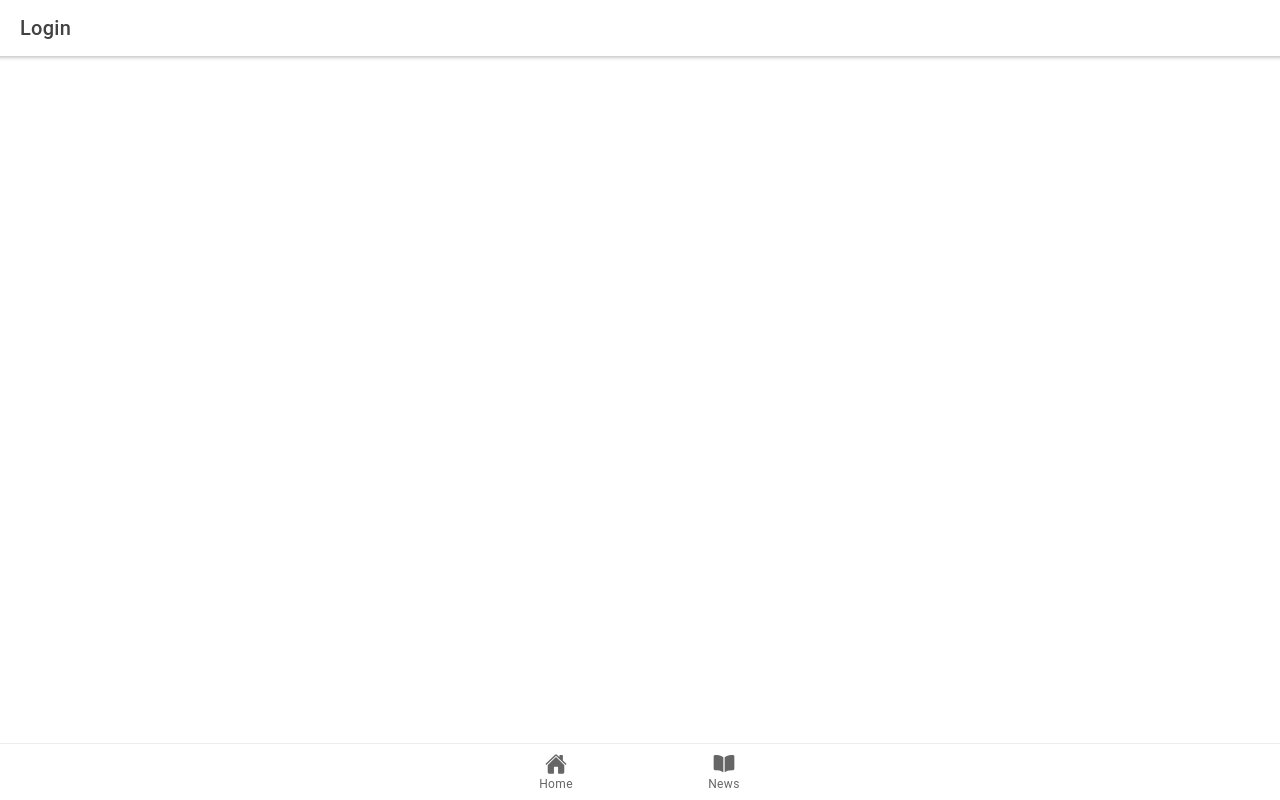
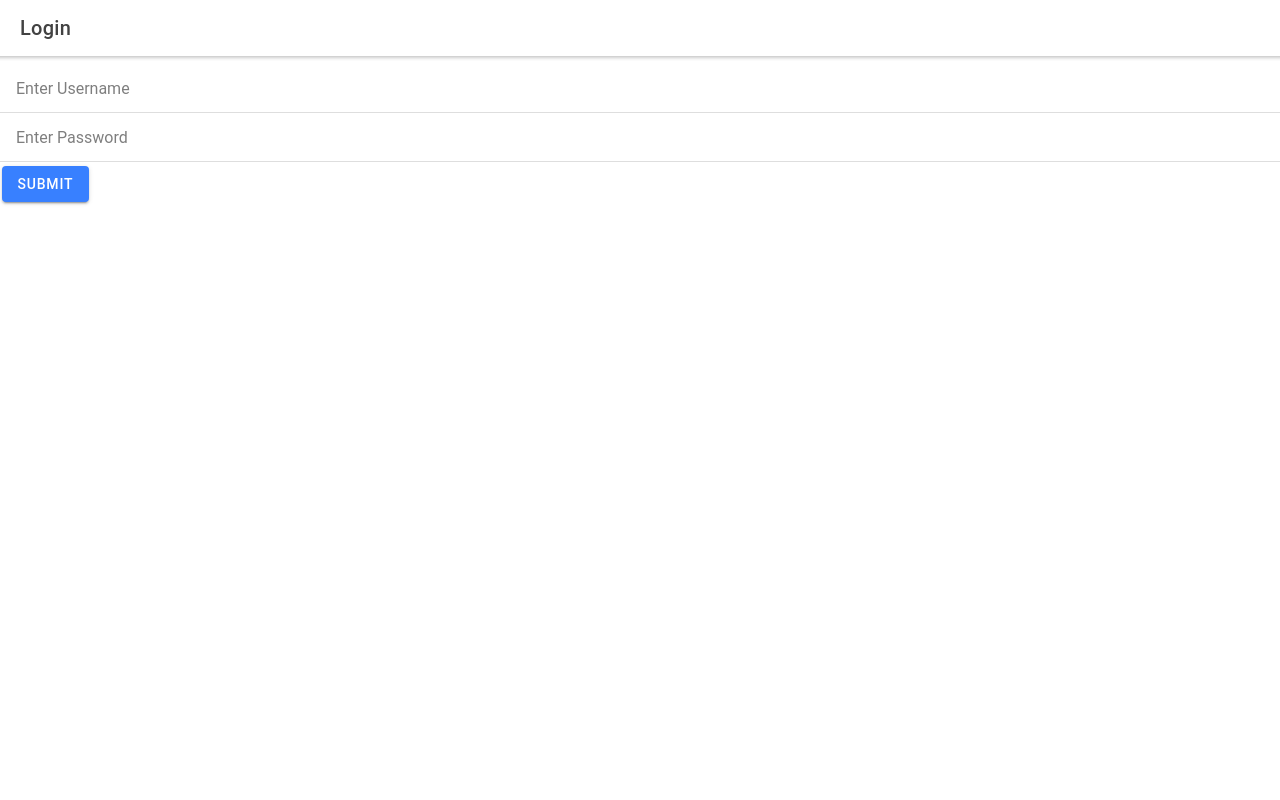
Before and after one commit to data-101/minFin, a React (Create React App) app: page /login in a window 1280 px wide. Built offline with nearby package versions, Linux system fonts and the light colour scheme; no server answers.

Commit message:
bug fixes

```diff
--- a/src/pages/Home.tsx
+++ b/src/pages/Home.tsx
@@ -42,7 +42,7 @@ const Home: React.FC = () => {
       <IonHeader>
         <IonToolbar>
           <IonTitle>MinFin</IonTitle>
-          {(useStore.getState().signedInVal === 'false')  && <IonButton slot='end' href='/login'>Sign-in</IonButton>}
+          {(useStore.getState().signedInVal === 'false' || useStore.getState().signedInVal === null)  && <IonButton slot='end' href='/login'>Sign-in</IonButton>}
           {(useStore.getState().signedInVal === 'true') && <IonButton slot='end' onClick={logout} >Log-out</IonButton>}
         </IonToolbar>
       </IonHeader>
--- a/src/pages/Login.tsx
+++ b/src/pages/Login.tsx
@@ -13,7 +13,6 @@ const Login: React.FC = () => {
   const {setSignedIn} = useStore();
   const [username, setUsername] = useState<string>();
   const [password, setPasword] = useState<string>();
-
 
   const login=()=>{
     signInWithEmailAndPassword(Auth, username!, password!)
@@ -38,7 +37,7 @@ const Login: React.FC = () => {
         </IonToolbar>
       </IonHeader>
       <IonContent>
-        { (useStore.getState().signedInVal === 'false') &&
+        { (useStore.getState().signedInVal === 'false' || useStore.getState().signedInVal === null) &&
         <IonList>
           {/* <IonItemDivider>Default Input with Placeholder</IonItemDivider> */}
           <IonItem>
@@ -52,20 +51,20 @@ const Login: React.FC = () => {
         }
         {(useStore.getState().signedInVal === 'true') && <p>Congrats You Have Successfully Signed In!</p>}
       </IonContent>
-      { <IonTabBar slot="bottom">
+      {/* { <IonTabBar slot="bottom">
         <IonTabButton tab="home" href="/home">
           <IonIcon icon={home} />
           <IonLabel>Home</IonLabel>
         </IonTabButton>
-        {/* <IonTabButton tab="portfolio" href="/list">
+        <IonTabButton tab="portfolio" href="/list">
           <IonIcon icon={albums} />
           <IonLabel>Portfolio</IonLabel>
-        </IonTabButton> */}
+        </IonTabButton>
         <IonTabButton tab="news" href="/news">
           <IonIcon icon={book} />
           <IonLabel>News</IonLabel>
         </IonTabButton>
-      </IonTabBar> }
+      </IonTabBar> } */}
     </IonPage >
   );
 };
```
